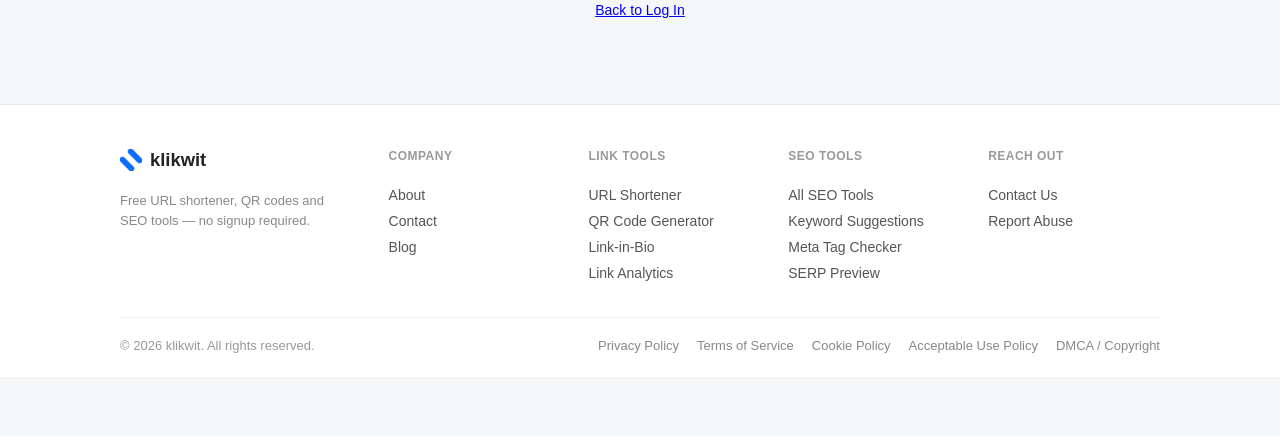
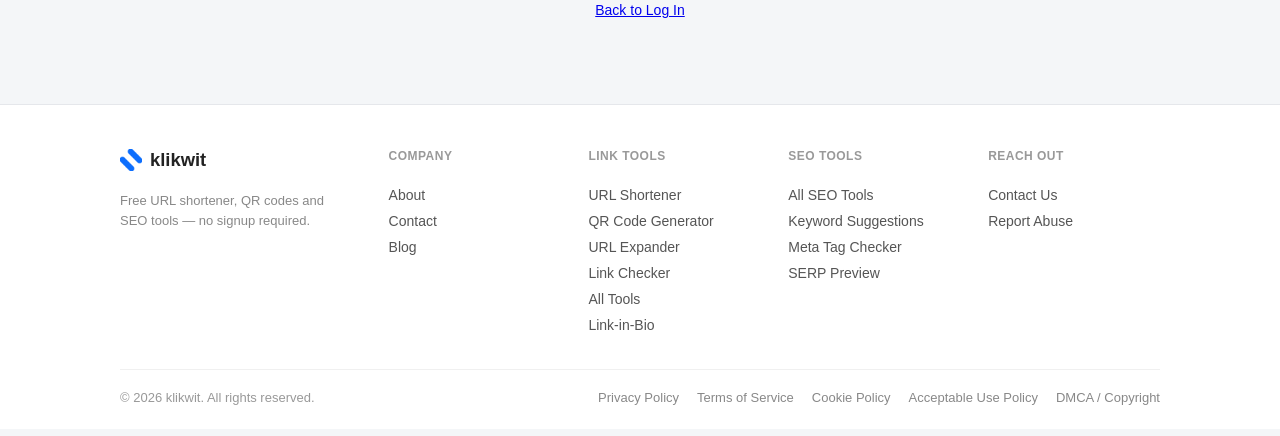
Before and after one commit to protidinmegashop24-workupbd/adlnk, a Laravel app: page /forgot-password in a window 1280 px wide. Shown: the part 364-800 px from the top of the page. Run offline with Laravel 12, Linux system fonts and the light colour scheme.

Commit message:
Link URL Expander and Link Checker from the public nav and footer
/tools, /tools/expand, and /tools/check were sitting at "Discovered -
currently not indexed" in Search Console. They were already in
sitemap.xml and not blocked by robots.txt, but had zero real links from
the public site — the only places that pointed to them were the sitemap
(a weak discovery signal) and the logged-in dashboard sidebar, which
Googlebot can't reach. Added them to the Tools nav dropdown (shown on
every public page) and the footer's Link Tools column, so there's an
actual crawlable path to these pages.

Co-Authored-By: Claude Sonnet 5 <noreply@anthropic.com>
Claude-Session: https://claude.ai/code/session_01XVVArUiFBdzbZUcq8ykuaQ

```diff
--- a/laravel-shortlink/resources/views/layouts/app.blade.php
+++ b/laravel-shortlink/resources/views/layouts/app.blade.php
@@ -145,8 +145,10 @@
         <h4>Link Tools</h4>
         <a href="{{ route('home') }}">URL Shortener</a>
         <a href="{{ route('home') }}">QR Code Generator</a>
+        <a href="{{ route('tools.expand') }}">URL Expander</a>
+        <a href="{{ route('tools.check') }}">Link Checker</a>
+        <a href="{{ route('tools.index') }}">All Tools</a>
         <a href="{{ route('bio.edit') }}">Link-in-Bio</a>
-        <a href="{{ route('dashboard') }}">Link Analytics</a>
       </div>
       <div class="footer-col">
         <h4>SEO Tools</h4>
--- a/laravel-shortlink/resources/views/partials/tools-nav-dropdown.blade.php
+++ b/laravel-shortlink/resources/views/partials/tools-nav-dropdown.blade.php
@@ -6,6 +6,8 @@
       <a href="{{ route('home') }}">URL Shortener</a>
       <a href="{{ route('home') }}#bulk-section">Bulk URL Shortener</a>
       <a href="{{ route('home') }}">QR Code Generator</a>
+      <a href="{{ route('tools.expand') }}">URL Expander</a>
+      <a href="{{ route('tools.check') }}">Link Checker</a>
       <a href="{{ route('dashboard') }}">Link Analytics</a>
       <a href="{{ route('home') }}">Custom Links</a>
       <a href="{{ route('bio.edit') }}">Link-in-Bio</a>
```
